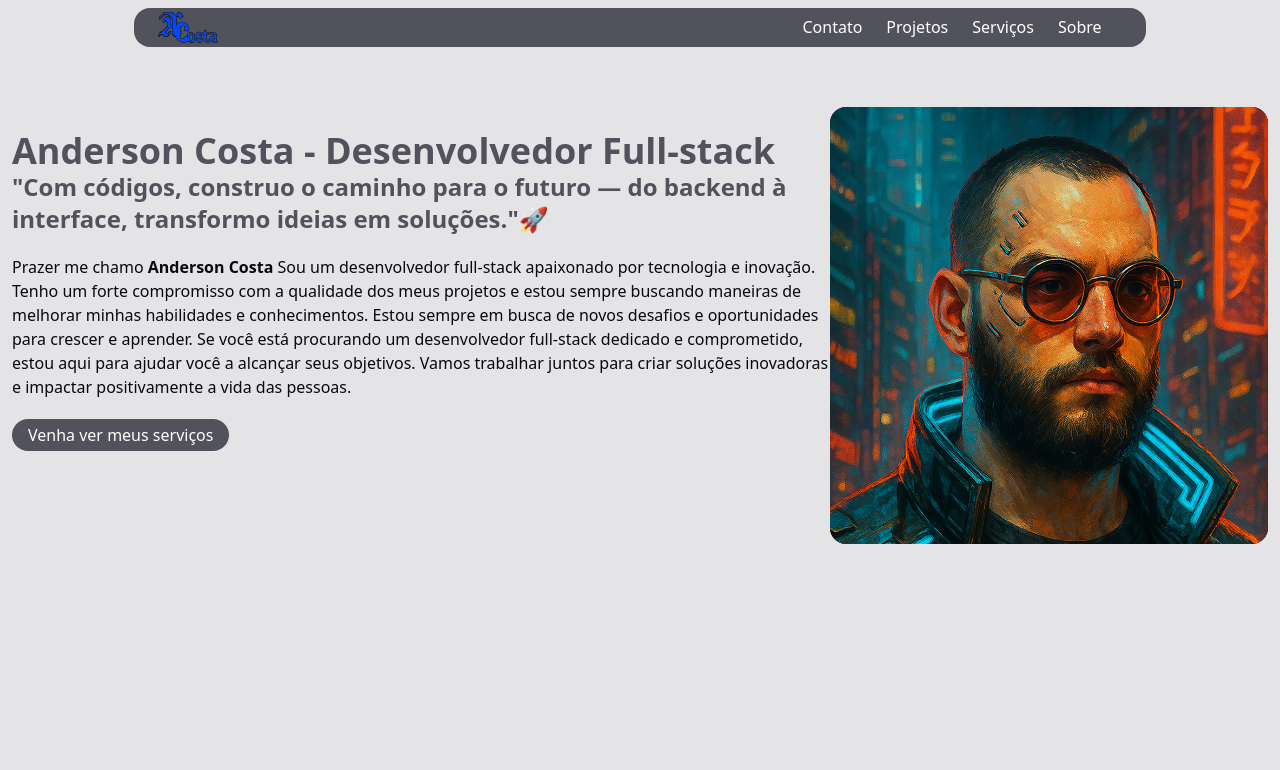
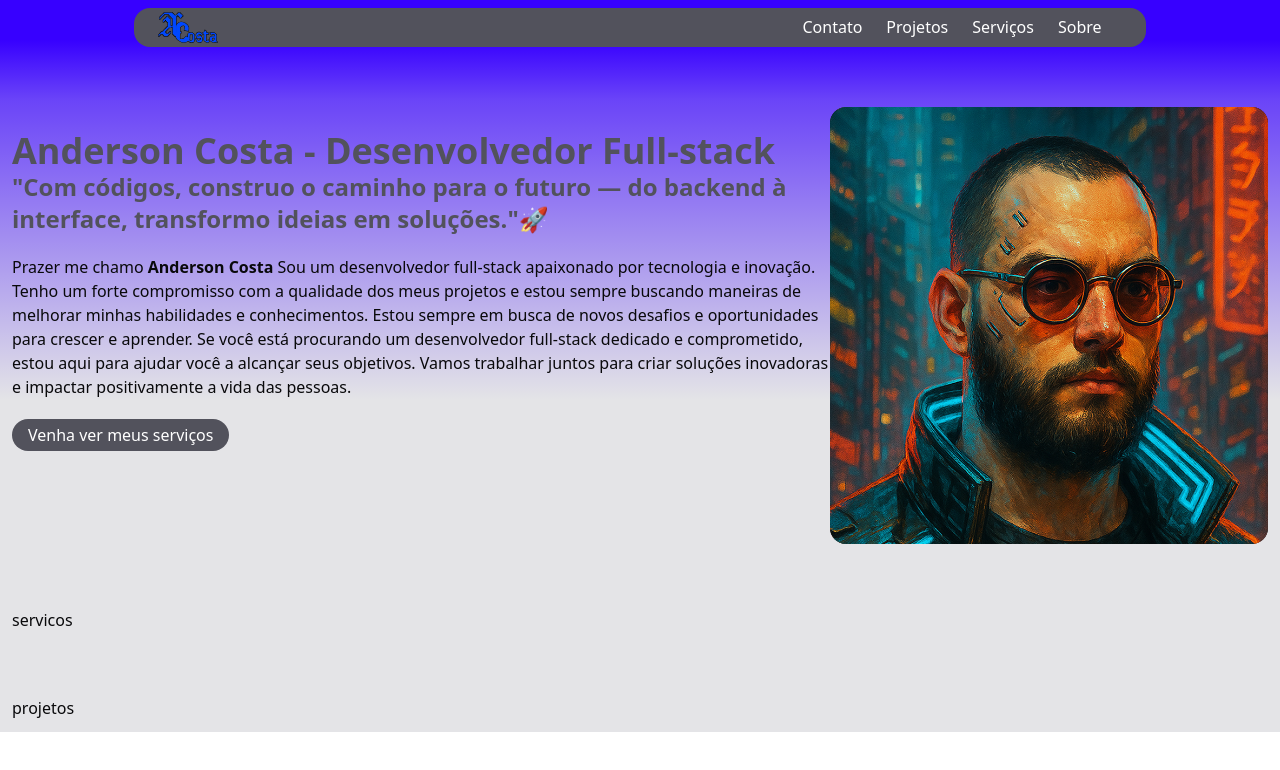
Before and after one commit to AndersonCostaDev01/Anderson-Costa, a React (Vite) app: page / in a window 1280 px wide. Shown: the top 770 px of the page. Built offline with nearby package versions, Linux system fonts and the light colour scheme.

Commit message:
finalizado sobre

```diff
--- a/src/App.tsx
+++ b/src/App.tsx
@@ -1,13 +1,21 @@
 import Navbar from "./components/my/navbar"
+import Projetos from "./components/my/projetos"
+import Servicos from "./components/my/servicos"
 import Sobre from "./components/my/sobre"
 
 function App() {
 
 
   return (
-    <div className="bg-zinc-200 h-full w-full ">
-      <Navbar />
-      <Sobre />
+    <div className="bg-zinc-200">
+      <div
+      className="h-[400px] w-full absolute gradient"/>
+      <div className="relative z-10">
+        <Navbar />
+        <Sobre />
+        <Servicos />
+        <Projetos />
+      </div>
     </div>
   )
 }
--- /dev/null
+++ b/src/components/my/contatos.tsx
@@ -0,0 +1,9 @@
+function Contatos() {
+    return (
+        <div className="mt-10 container flex mx-auto p-3 flex-col-reverse md:flex-row md:justify-between" id="contato">
+            contatos
+        </div>
+    )
+}
+
+export default Contatos
--- a/src/components/my/navbar.tsx
+++ b/src/components/my/navbar.tsx
@@ -7,7 +7,7 @@ function Navbar() {
         <div className=" justify-center p-2 flex relative">
             {/* desktop */}
             <div className="w-[80%] bg-zinc-600 h-fit justify-center rounded-2xl p-1 hidden md:flex">
-                <img src="./public/Vector.svg" alt="Anderson Costa" className="w-15 mx-5"/>
+                <img src="/Vector.svg" alt="Anderson Costa" className="w-15 mx-5"/>
                 <ul className="flex gap-6 flex-row-reverse w-full mx-10 text-white self-center">
                     <li className="text-white">
                         <a href="#sobre" className="text-white">Sobre</a>
@@ -31,7 +31,7 @@ function Navbar() {
                 >※</button>
             </div>
             {isOpen && (
-                <div className="w-full h-fit rounded-2xl p-1 flex md:hidden px-6 flex-row-reverse bg-zinc-600">
+                <div className="w-full h-fit rounded-2xl py-2 flex md:hidden px-6 flex-row-reverse bg-zinc-600">
                     <ul className="flex gap-6 flex-col w-full mx-10 text-white self-center">
                         <li className="text-white">
                             <a href="#sobre" className="text-white">Sobre</a>
--- /dev/null
+++ b/src/components/my/projetos.tsx
@@ -0,0 +1,9 @@
+function Projetos() {
+    return (
+        <div className="mt-10 container flex mx-auto p-3 flex-col-reverse md:flex-row md:justify-between" id="projetos">
+            projetos
+        </div>
+    )
+}
+
+export default Projetos
--- /dev/null
+++ b/src/components/my/servicos.tsx
@@ -0,0 +1,9 @@
+function Servicos() {
+    return (
+        <div className="mt-10 container flex mx-auto p-3 flex-col-reverse md:flex-row md:justify-between" id="servicos">
+            servicos
+        </div>
+    )
+}
+
+export default Servicos
--- a/src/components/my/sobre.tsx
+++ b/src/components/my/sobre.tsx
@@ -1,7 +1,9 @@
 function Sobre () {
     return (
-        <div className="mt-10 container flex mx-auto p-3 flex-col-reverse md:flex-row md:justify-between" id="sobre">
-            <div className="w-fit h-auto mt-6">
+        <div
+        className="mt-10 container flex mx-auto p-3 flex-col-reverse md:flex-row md:justify-between"
+        id="sobre">
+            <div className="w-full h-auto mt-6">
                 <h1 className="text-4xl font-bold text-zinc-600 gap-2">
                     Anderson Costa - <b>Desenvolvedor Full-stack</b>
                 </h1>
--- a/src/index.css
+++ b/src/index.css
@@ -73,8 +73,9 @@ a {
   text-decoration: inherit;
 }
 a:hover {
-  color: #535bf2;
-  transition: all 0.2s ease-in-out;
+  color: rgba(55, 0, 255, 1);
+  text-decoration: underline;
+  transition: all 0.4s ease-in-out;
 }
 
 @media (prefers-color-scheme: light) {
@@ -83,7 +84,7 @@ a:hover {
     background-color: #ffffff;
   }
   a:hover {
-    color: #747bff;
+    color: rgba(55, 0, 255, 1);
   }
   button {
     background-color: #f9f9f9;
@@ -170,3 +171,13 @@ a:hover {
     @apply bg-background text-foreground;
   }
 }
+
+.gradient {
+  background-image: linear-gradient(
+    180deg,
+    rgba(55, 0, 255, 1) 0%,
+    rgba(55, 0, 255, 1) 10%,
+    rgba(55, 0, 255, 0.7) 25%,
+    rgba(0, 0, 0, 0)
+  );
+}
```
